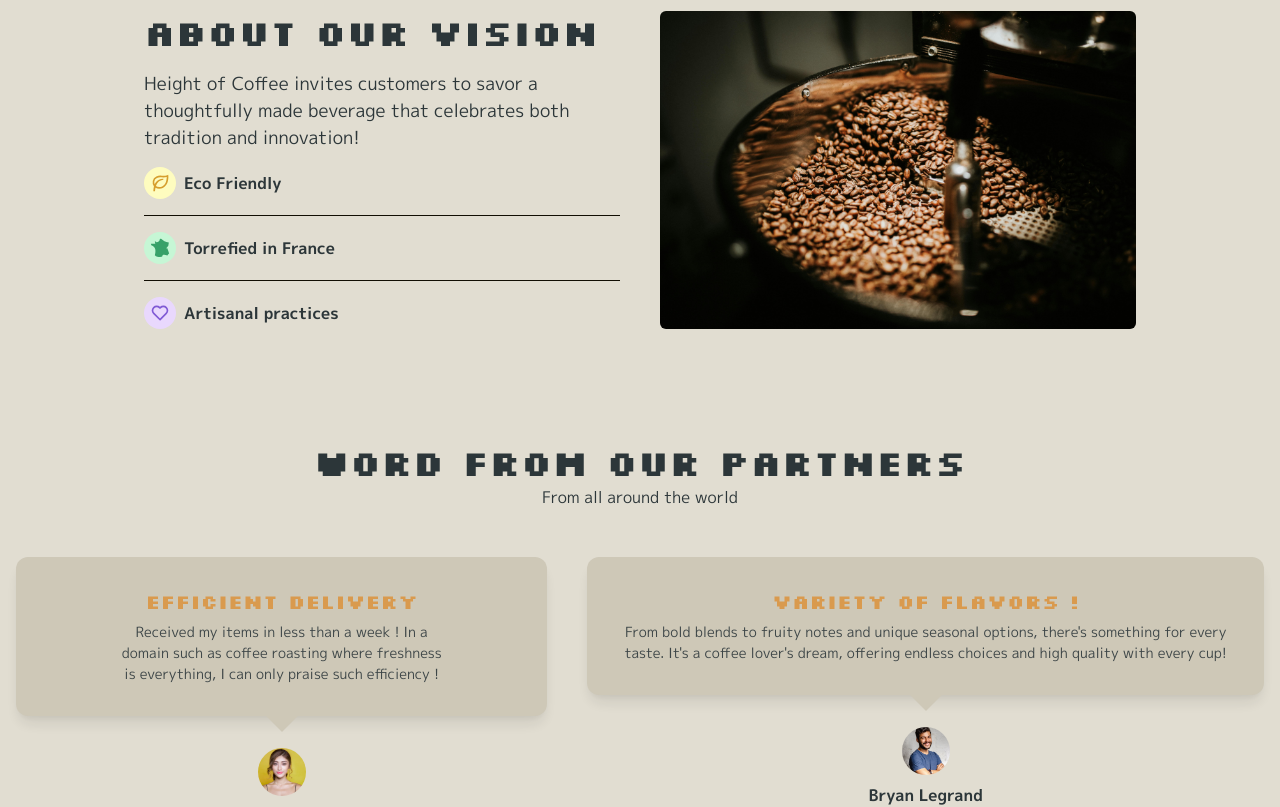
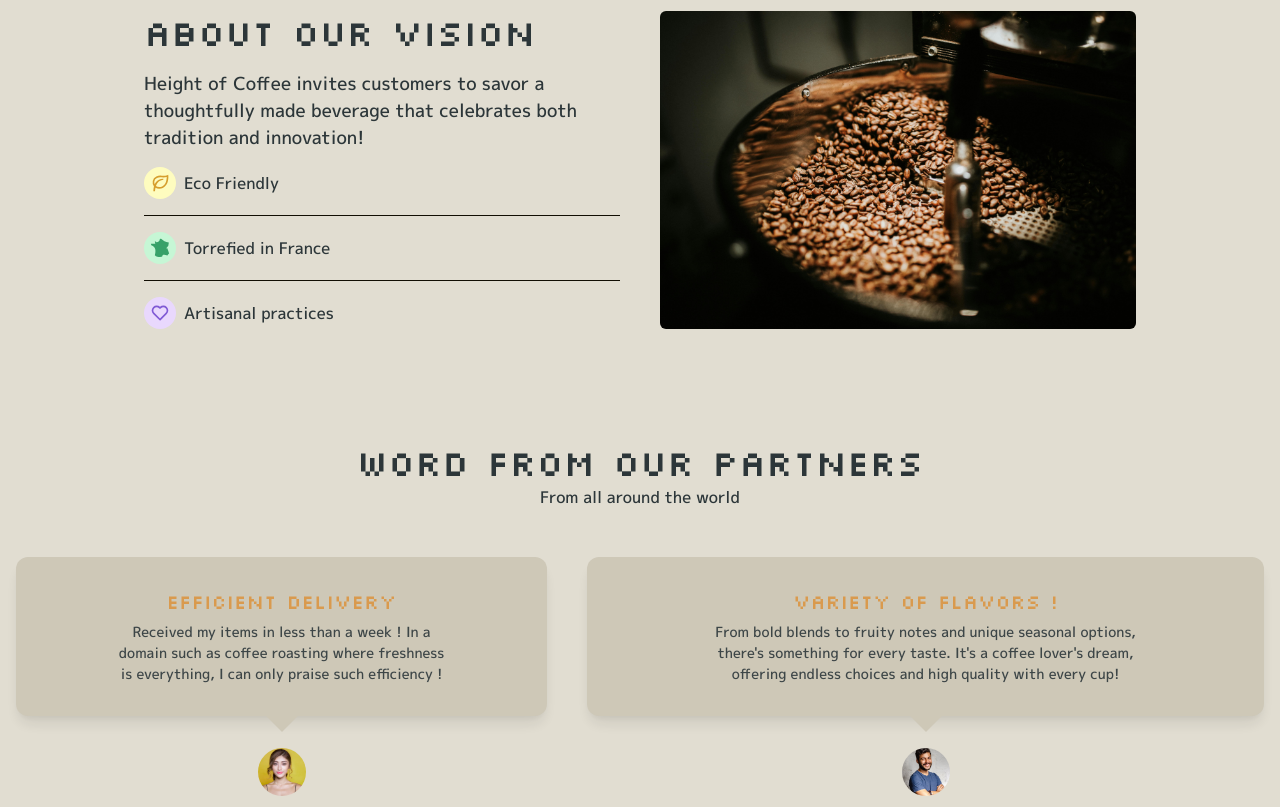
Before and after one commit to GoyoStach/goyo-shop-next-app, a Next.js app: page / in a window 1280 px wide. Shown: the part 760-1567 px from the top of the page. Built offline with nearby package versions, Linux system fonts and the light colour scheme.

Commit message:
Using custom localfont now in order to not crash on build

```diff
--- a/src/app/styles/font.ts
+++ b/src/app/styles/font.ts
@@ -1,20 +1,18 @@
 // app/fonts.ts
-import { M_PLUS_1p, Silkscreen } from 'next/font/google';
+import localFont from 'next/font/local';
 
-const silkscreen = Silkscreen({
-  subsets: ['latin'],
+const silkscreen = localFont({
+  src: '../../assets/fonts/Silkscreen.ttf',
   variable: '--font-silkscreen',
-  weight: ['400', '700'],
+  weight: '700',
   display: 'swap',
-  adjustFontFallback: false,
 });
 
-const mplus = M_PLUS_1p({
-  subsets: ['latin'],
+const mplus = localFont({
   display: 'swap',
-  adjustFontFallback: false,
   variable: '--font-mplus',
-  weight: ['100', '300', '400', '500', '700', '800', '900'],
+  weight: '1 1000',
+  src: '../../assets/fonts/MPLUS1p-Medium.ttf',
 });
 
 export const fonts = {
```
Also changed, not shown: src/assets/fonts/MPLUS1p-Medium.ttf (added), src/assets/fonts/Silkscreen.ttf (added).
